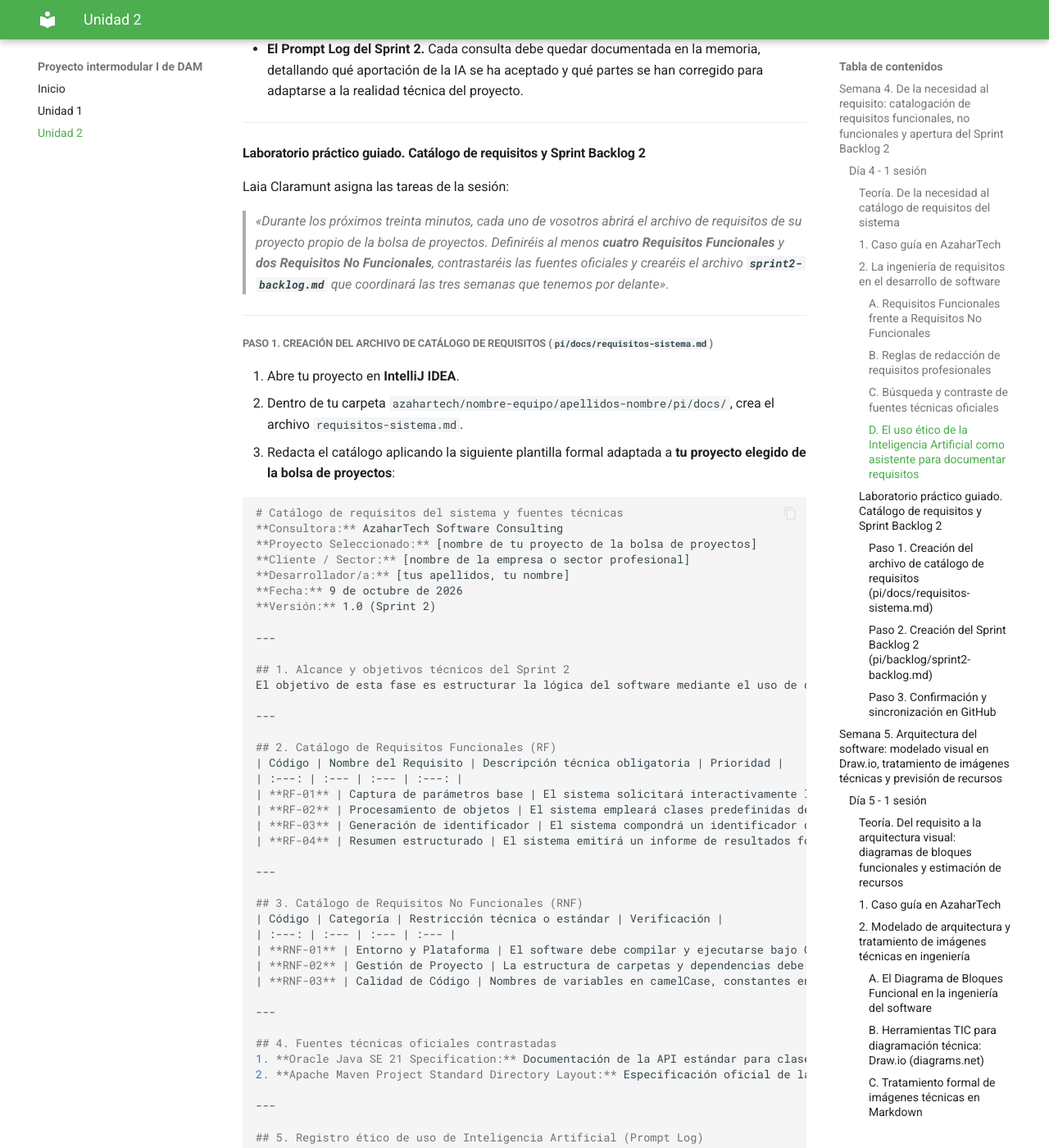
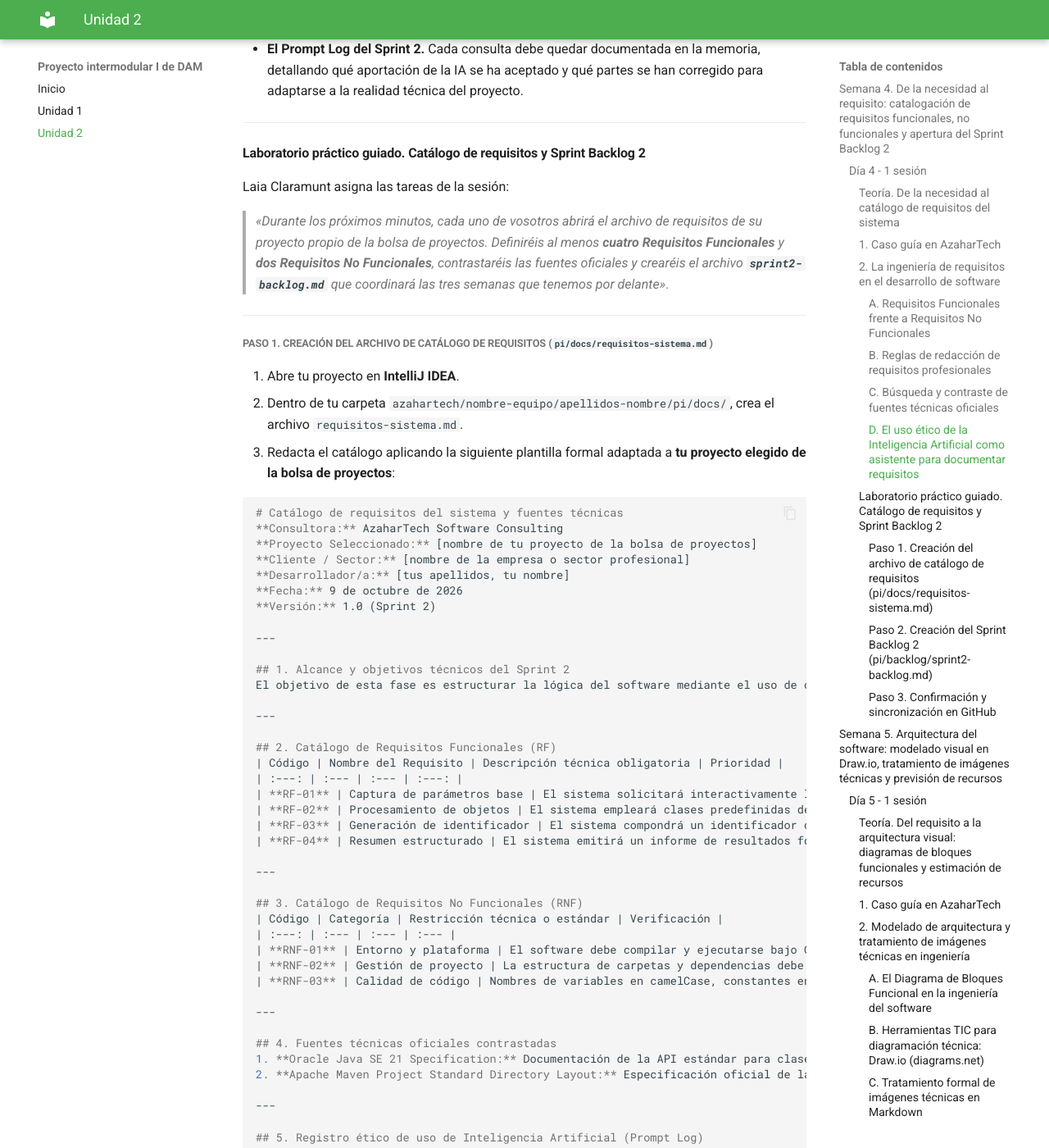
Before and after one commit to garmarcj/DAM-PI-20262027, an MkDocs documentation site: the page built from docs/unidad2.md, in a window 1280 px wide and 1400 px high, scrolled down 2744 px. Shown: the whole window at 82% size. Built offline with MkDocs 1.6.1 and Material for MkDocs 9.7.7, drawn with Linux system fonts in a browser that asks for light colours; some of the changed text lies outside the part shown.

Commit message:
[Curso 2026-2027] Cambios menores en la redacción del sprint 2

```diff
--- a/docs/unidad2.md
+++ b/docs/unidad2.md
@@ -78,7 +78,7 @@
 #### Laboratorio práctico guiado. Catálogo de requisitos y Sprint Backlog 2
 
 Laia Claramunt asigna las tareas de la sesión:
-> *«Durante los próximos treinta minutos, cada uno de vosotros abrirá el archivo de requisitos de su proyecto propio de la bolsa de proyectos. Definiréis al menos **cuatro Requisitos Funcionales** y **dos Requisitos No Funcionales**, contrastaréis las fuentes oficiales y crearéis el archivo **`sprint2-backlog.md`** que coordinará las tres semanas que tenemos por delante»*.
+> *«Durante los próximos minutos, cada uno de vosotros abrirá el archivo de requisitos de su proyecto propio de la bolsa de proyectos. Definiréis al menos **cuatro Requisitos Funcionales** y **dos Requisitos No Funcionales**, contrastaréis las fuentes oficiales y crearéis el archivo **`sprint2-backlog.md`** que coordinará las tres semanas que tenemos por delante»*.
 
 ---
 
@@ -116,9 +116,9 @@
 ## 3. Catálogo de Requisitos No Funcionales (RNF)
 | Código | Categoría | Restricción técnica o estándar | Verificación |
 | :---: | :--- | :--- | :--- |
-| **RNF-01** | Entorno y Plataforma | El software debe compilar y ejecutarse bajo OpenJDK 21 LTS sin librerías externas no estándar. | Inspección de compilación |
-| **RNF-02** | Gestión de Proyecto | La estructura de carpetas y dependencias debe regirse bajo el estándar de Apache Maven con su archivo `pom.xml`. | Archivo de configuración |
-| **RNF-03** | Calidad de Código | Nombres de variables en camelCase, constantes en UPPER_SNAKE_CASE y código autoformateado. | Revisión de estilo |
+| **RNF-01** | Entorno y plataforma | El software debe compilar y ejecutarse bajo OpenJDK 21 LTS sin librerías externas no estándar. | Inspección de compilación |
+| **RNF-02** | Gestión de proyecto | La estructura de carpetas y dependencias debe regirse bajo el estándar de Apache Maven con su archivo `pom.xml`. | Archivo de configuración |
+| **RNF-03** | Calidad de código | Nombres de variables en camelCase, constantes en UPPER_SNAKE_CASE y código autoformateado. | Revisión de estilo |
 
 ---
 
@@ -269,9 +269,9 @@
 1. Abre tu navegador web y accede a [app.diagrams.net](https://app.diagrams.net/).
 2. Selecciona **Crear nuevo diagrama** (Diagrama en blanco).
 3. Modela la arquitectura funcional de tu proyecto propio siguiendo el patrón de tres subsistemas:
-    * **Bloque 1 (Entrada de Datos).** Dibuja los componentes que capturan la información de tu cliente (por ejempo, teclado de terminal, escáner, sensores o parámetros).
-    * **Bloque 2 (Procesamiento Lógico Java).** Dibuja el núcleo de la aplicación indicando las clases estándar que intervienen (`Scanner`, `String`, `Math`).
-    * **Bloque 3 (Salida de Resultados).** Dibuja los soportes donde se muestra o registra la información procesada (consola formateada, pantalla del usuario, comprobante de operación).
+    * **Bloque 1 (Entrada de datos).** Dibuja los componentes que capturan la información de tu cliente (por ejempo, teclado de terminal, escáner, sensores o parámetros).
+    * **Bloque 2 (Procesamiento lógico Java).** Dibuja el núcleo de la aplicación indicando las clases estándar que intervienen (`Scanner`, `String`, `Math`).
+    * **Bloque 3 (Salida de resultados).** Dibuja los soportes donde se muestra o registra la información procesada (consola formateada, pantalla del usuario, comprobante de operación).
 4. Conecta los bloques mediante flechas de flujo señalando qué dato viaja entre ellos.
 5. Ajusta el diseño: aplica colores sobrios corporativos, textos nítidos y comprueba que la ortografía sea correcta.
 6. Exporta el diagrama:
```
